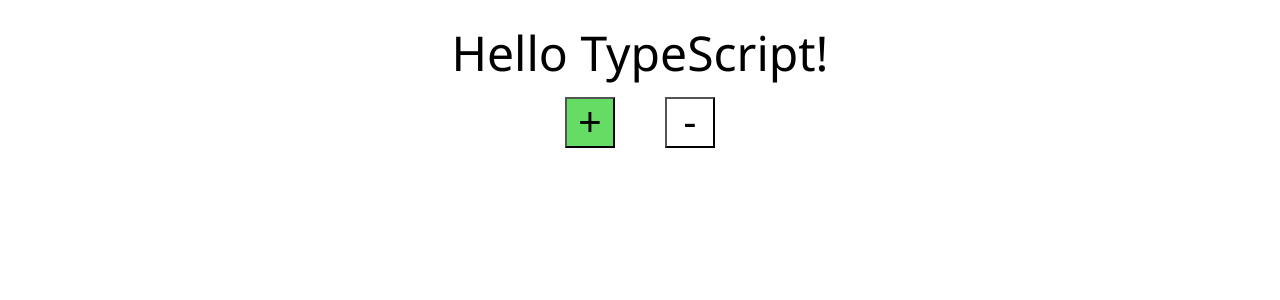
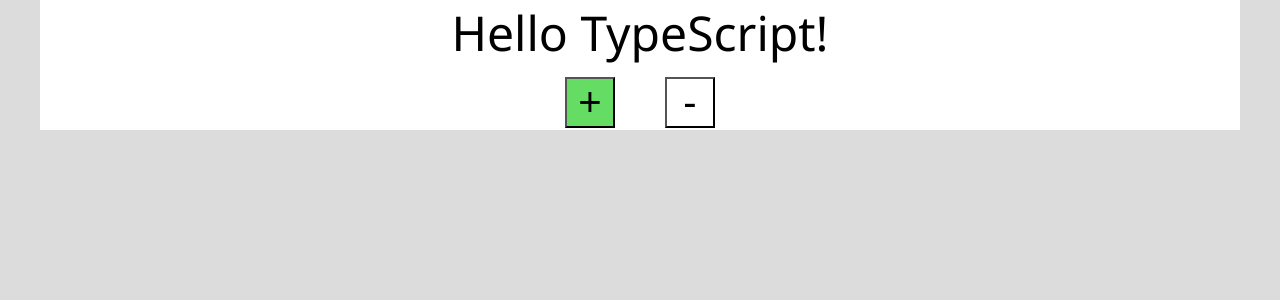
Before and after one commit to Elanhant/gaeilge-notebook, a React (Create React App) app: page / in a window 1280 px wide. Shown: the top 300 px of the page. Built offline with nearby package versions, Linux system fonts and the light colour scheme.

Commit message:
Page component

```diff
--- a/src/components/Hello.css
+++ b/src/components/Hello.css
@@ -1,6 +1,6 @@
 .hello {
     text-align: center;
-    margin: 20px;
+    margin: 0 20px;
     font-size: 48px;
     font-family: 'Segoe UI', Tahoma, Geneva, Verdana, sans-serif;
 }
--- /dev/null
+++ b/src/components/layout/Page.css
@@ -0,0 +1,5 @@
+.page {
+    max-width: 1200px;
+    margin: 0 auto;
+    background-color: #fff;
+}
--- /dev/null
+++ b/src/components/layout/Page.tsx
@@ -0,0 +1,16 @@
+import * as React from 'react';
+import './Page.css';
+
+export interface Props {
+    children?: any;
+}
+
+function Page({ children }: Props) {
+    return (
+        <main className="page">
+            {children}
+        </main>
+    );
+}
+
+export default Page;
--- a/src/index.css
+++ b/src/index.css
@@ -2,4 +2,9 @@
   margin: 0;
   padding: 0;
   font-family: sans-serif;
+  background: #dcdcdc;
 }
+
+* {
+  box-sizing: border-box;
+}
--- a/src/index.tsx
+++ b/src/index.tsx
@@ -5,6 +5,7 @@
 import { enthusiasm } from './reducers';
 import { StoreState } from './types';
 import Hello from './containers/Hello';
+import Page from './components/layout/Page';
 import registerServiceWorker from './registerServiceWorker';
 import './index.css';
 
@@ -15,7 +16,9 @@
 
 ReactDOM.render(
     <Provider store={store} >
-        <Hello />
+        <Page>
+            <Hello />
+        </Page>
     </Provider>,
     document.getElementById('root') as HTMLElement
 );
```
